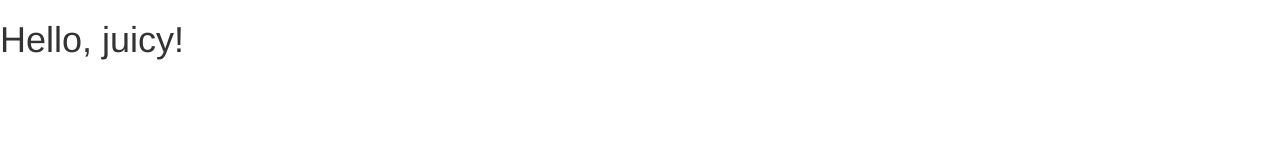
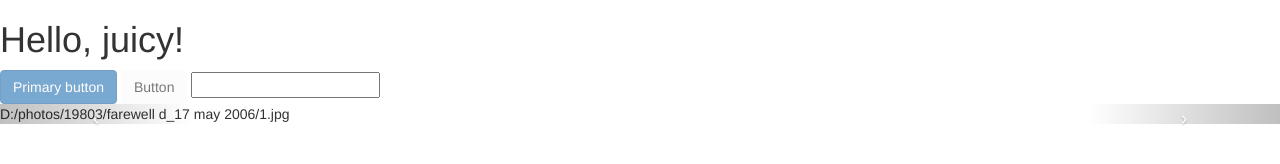
Before and after one commit to hvlnarayan/hvlnarayan.github.io, a plain HTML site: page index.html in a window 1280 px wide. Drawn offline with nearby package versions, Linux system fonts and the light colour scheme; files that its build step writes are made by us from their sources.

Commit message:
INTEGRATION

```diff
--- a/index.html
+++ b/index.html
@@ -4,11 +4,31 @@
     <title>Bootstrap learning</title>
     <meta name="viewport" content="width=device-width, initial-scale=1.0">
     <!-- Bootstrap -->
-    <link href="css/bootstrap.min.css" rel="stylesheet" media="screen">
+    <link href="/css/bootstrap.min.css" rel="stylesheet" media="screen">
   </head>
   <body>
     <h1>Hello, juicy!</h1>
+    <i class="icon-search"></i>
+    <button type="button" class="btn btn-large btn-primary disabled" disabled="disabled">Primary button</button>
+    <button type="button" class="btn btn-large" disabled>Button</button>
+    <input type="text" data-provide="typeahead">
+    <div id="myCarousel" class="carousel slide">
+  <ol class="carousel-indicators">
+    <li data-target="#myCarousel" data-slide-to="0" class="active"></li>
+    <li data-target="#myCarousel" data-slide-to="1"></li>
+    <li data-target="#myCarousel" data-slide-to="2"></li>
+  </ol>
+  <!-- Carousel items -->
+  <div class="carousel-inner">
+    <div class="active item">D:/photos/19803/farewell d_17 may 2006/1.jpg</div>
+    <div class="item">D:/photos/19803/farewell d_17 may 2006/Picture 027.jpg</div>
+    <div class="item">D:/photos/19803/farewell d_17 may 2006/Picture 028.jpg</div>
+  </div>
+  <!-- Carousel nav -->
+  <a class="carousel-control left" href="#myCarousel" data-slide="prev">&lsaquo;</a>
+  <a class="carousel-control right" href="#myCarousel" data-slide="next">&rsaquo;</a>
+</div>
     <script src="http://code.jquery.com/jquery.js"></script>
-    <script src="js/bootstrap.min.js"></script>
+    <script src="/js/bootstrap.min.js"></script>
   </body>
 </html>
```
Also changed, not shown: assets/css/bootstrap-theme.css (renamed from css/bootstrap-theme.css), assets/css/bootstrap-theme.min.css (renamed from css/bootstrap-theme.min.css), assets/css/bootstrap.css (renamed from css/bootstrap.css), assets/css/bootstrap.min.css (renamed from css/bootstrap.min.css), assets/fonts/glyphicons-halflings-regular.ttf (renamed from fonts/glyphicons-halflings-regular.ttf), assets/fonts/glyphicons-halflings-regular.woff (renamed from fonts/glyphicons-halflings-regular.woff), assets/js/bootstrap.js (renamed from js/bootstrap.js), assets/js/bootstrap.min.js (renamed from js/bootstrap.min.js), assets/js/npm.js (renamed from js/npm.js), 9 other files.
